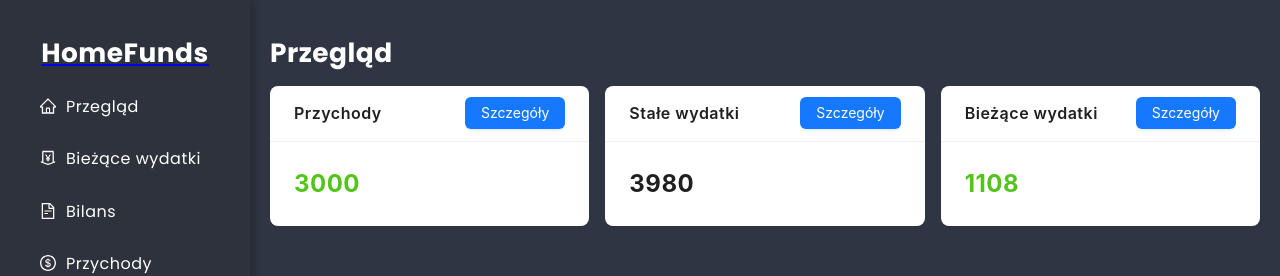
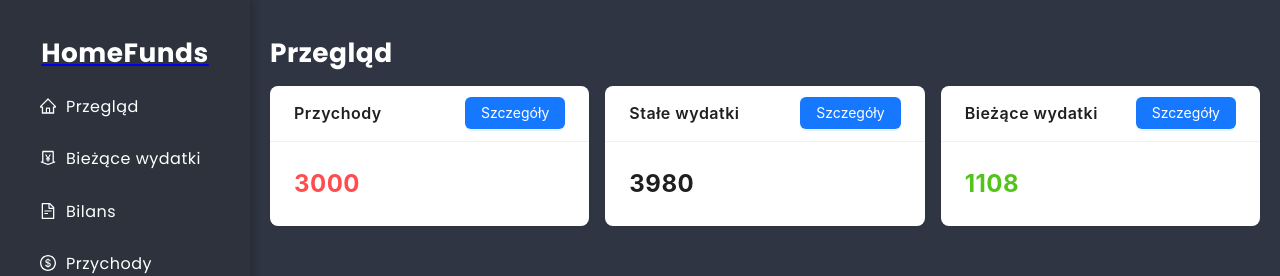
Before and after one commit to Kris87M/home-funds, a React (Create React App) app: page /overview in a window 1280 px wide. Shown: the top 276 px of the page. Built offline with nearby package versions, Linux system fonts and the light colour scheme; data requests are answered from the project's data file.

Commit message:
Refactor: improve getColorByValue logic

```diff
--- a/src/components/Cards/OverviewCard.js
+++ b/src/components/Cards/OverviewCard.js
@@ -3,13 +3,17 @@ import { Button, Card, Col, Typography } from 'antd';
 const { Text } = Typography;
 
 const getColorByValue = (value, type) => {
-  if (type === 'income') return value > 2000 ? 'success' : value < 2000 ? 'warning' : 'danger';
-  if (type === 'transactions') return value < 2000 ? 'success' : value > 4000 ? 'danger' : 'warning';
-  return 'default';
+  const colorRules = {
+    income: value > 5000 ? 'success' : value > 3000 ? 'warning' : 'danger',
+    transactions: value < 2000 ? 'success' : value < 3000 ? 'warning' : 'danger',
+    netWorth: value > 2000 ? 'success' : value > 0 ? 'warning' : 'danger',
+  };
+
+  return colorRules[type] || 'default';
 };
 
 const OverviewCard = ({ title, total, type, onNavigate }) => (
-  <Col span={8}>
+  <Col span={8} style={{marginBottom: 16}}>
     <Card
       title={title}
       variant="borderless"
```
